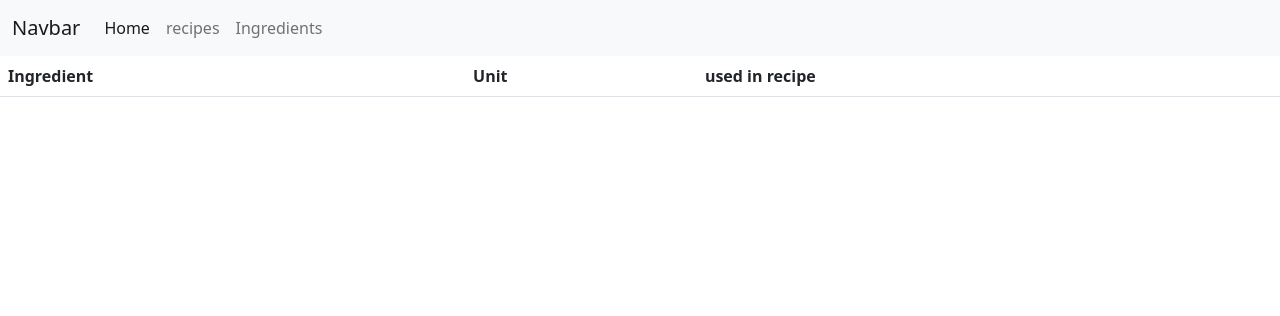
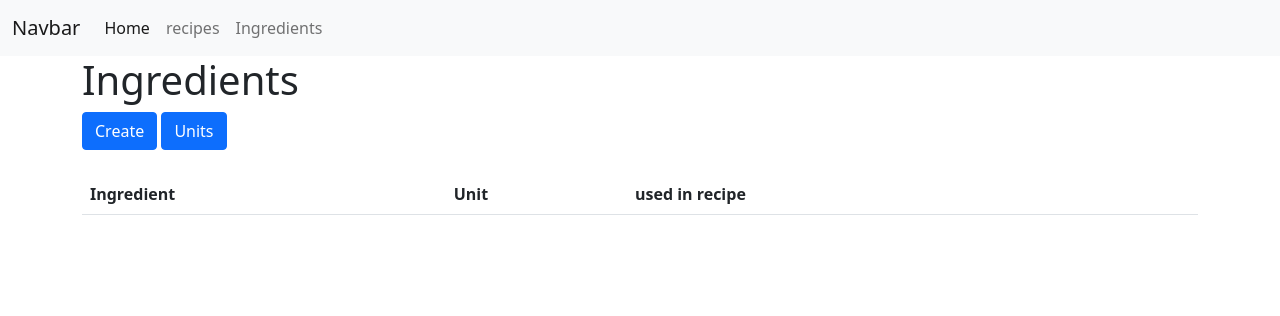
Before and after one commit to r0831281/DjangoFoodcostApp, a Django app: page /ingredients in a window 1280 px wide. Shown: the top 316 px of the page. Run offline with Django 4.2, Linux system fonts and the light colour scheme; data that the repository does not hold is empty.

Commit message:
stuck adding ingredients to recipe

```diff
--- a/FoodcostApp/cost/models.py
+++ b/FoodcostApp/cost/models.py
@@ -18,6 +18,8 @@ class ingredient(models.Model):
         return recipe.objects.filter(ingredients__id=self.id)
     def price(self):
         return ingredientPrice.objects.filter(ingredient=self).order_by('-date')[0].price
+    def priceHistory(self):
+        return ingredientPrice.objects.filter(ingredient=self).order_by('-date')
     def totalPrice(self):
         return ingredientPrice.objects.filter(ingredient=self).order_by('-date')[0].price * recipe_ingredient.objects.filter(ingredient=self).order_by('-recipe__portions')[0].quantity
 
--- a/FoodcostApp/cost/templates/cost/ingredients.html
+++ b/FoodcostApp/cost/templates/cost/ingredients.html
@@ -1,10 +1,21 @@
 {% extends "cost/menu.html" %}
+
+
 {% block content %}
+    <div class="container">
+        <h1>Ingredients</h1>
+        <a href="/cost/ingredients/add" class="btn btn-primary">Create</a>
+        <a href="cost/ingredients/units" class="btn btn-primary">Units</a>
+    </div>
+    <br>
+<div class="container">
         <table class="table">
             <tr>
                 <th>Ingredient</th>
                 <th>Unit</th>
-            <th> used in recipe</th>
+                <th>used in recipe</th>
+                <th></th>
+                <th></th>
             </tr>
             {% for ingredient in ingredients %}
                 <tr>
@@ -15,7 +26,10 @@
                             <br>
                         {% endfor %}
                     </td>
+                    <td><a href="ingredients/{{ ingredient.id }}/edit" class="btn btn-primary">Edit</a></td>
+                    <td><a href="/cost/ingredients/{{ ingredient.id }}/delete" class="btn btn-danger">Delete</a></td>
                 </tr>
             {% endfor %}
         </table>
+    </div>
 {% endblock %}
--- a/FoodcostApp/cost/templates/cost/menu.html
+++ b/FoodcostApp/cost/templates/cost/menu.html
@@ -21,10 +21,10 @@
                 <a class="nav-link active" aria-current="page" href="/">Home</a>
               </li>
               <li class="nav-item">
-                <a class="nav-link" href="/recipes">recipes</a>
+                <a class="nav-link" href="recipes">recipes</a>
               </li>
               <li class="nav-item">
-                <a class="nav-link" href="/ingredients">Ingredients</a>
+                <a class="nav-link" href="ingredients">Ingredients</a>
               </li>
             </ul>
           </div>
--- a/FoodcostApp/cost/templates/cost/recipes.html
+++ b/FoodcostApp/cost/templates/cost/recipes.html
@@ -2,6 +2,8 @@
 {% block content %}
 <div class="container">
 <h1>Recipes</h1>
+    <a href="cost/recipes/create" class="btn btn-primary">Create</a>
+
 
     {%if recipes %}
     <table class="table">
--- /dev/null
+++ b/FoodcostApp/cost/templates/cost/showUnits.html
@@ -0,0 +1 @@
+{% comment %} show all existing units in bootstrap table {% endcomment %}
--- a/FoodcostApp/cost/urls.py
+++ b/FoodcostApp/cost/urls.py
@@ -6,7 +6,15 @@ urlpatterns = [
     path("recipes", views.ShowRecipes, name="recipes"),
     path("recipes/<int:recipe_id>", views.recipeById, name="recipeById"),
     path("cost/recipes/<int:recipe_id>/delete", views.deleteRecipe, name="deleteRecipe"),
-    path("recipes/<int:recipe_id>/edit", views.editRecipe, name="editRecipe"),
+    path("cost/recipes/<int:recipe_id>/edit", views.editRecipe, name="editRecipe"),
     path("ingredients", views.showIngredients, name="ingredients"),
     path("ingredients/<int:ingredient_id>", views.ingredientById, name="ingredientById"),
+    path("ingredients/<int:ingredient_id>/edit", views.editIngredient, name="editIngredient"),
+    path("ingredients/<int:ingredient_id>/delete", views.deleteIngredient, name="deleteIngredient"),
+    path("cost/recipes/create", views.addRecipe, name="addRecipe"),
+    path("cost/ingredients/add", views.addIngredient , name="addIngredient"),
+    path("cost/ingredients/<int:ingredient_id>/addPrice", views.addIngredientPrice, name="addPriceToIngredient"),
+    path("costingredients/units" , views.showUnits, name="showUnits"),
+    path("signUp", views.signUp, name="signUp"),
+    path("signIn", views.signIn, name="signIn"),
 ]
--- a/FoodcostApp/cost/views.py
+++ b/FoodcostApp/cost/views.py
@@ -1,6 +1,7 @@
 from django.shortcuts import render
 from django.http import HttpResponseRedirect
 from .models import recipe,ingredient,unit, recipe_ingredient
+from .forms import loginForm, addRecipeForm, addIngredientForm, addIngredientPriceForm
 # Create your views here.
 
 def index(request):
@@ -40,3 +41,64 @@ def ingredientById(request, ingredient_id):
     ingredient_obj = ingredient.objects.get(id=ingredient_id)
     recipes = recipe.objects.filter(ingredients__id=ingredient_id)
     return render(request, "cost/ingredientById.html", {"ingredient":ingredient_obj, "recipes":recipes})
+
+def editIngredient(request, ingredient_id):
+    '''edit ingredient'''
+    ingredient_obj = ingredient.objects.get(id=ingredient_id)
+    return render(request, "cost/editIngredient.html", {"ingredient":ingredient_obj})
+
+def deleteIngredient(request, ingredient_id):
+    '''delete ingredient'''
+    ingredient.objects.get(id=ingredient_id).delete()
+    return HttpResponseRedirect("/ingredients")
+
+def signIn(request):
+    '''return sign in template'''
+    return render(request, "cost/signIn.html", {"form":loginForm()})
+
+def addRecipe(request):
+    '''add recipe'''
+    if request.method == "POST":
+        form = addRecipeForm(request.POST)
+        if form.is_valid():
+            name = form.cleaned_data["name"]
+            description = form.cleaned_data["description"]
+            portions = form.cleaned_data["portions"]
+            category = form.cleaned_data["category"]
+            ingredients = request.POST.getlist("ingredients")
+            new = recipe.objects.create(name=name, description=description, portions=portions, category=category)
+            for i in ingredients:
+                recipe_ingredient.objects.create(recipe=recipe.objects.get(name=new.name), ingredient=i)
+            return HttpResponseRedirect("/recipes")
+    else:
+        '''return with all ingredients'''
+        ingredients = ingredient.objects.all()
+        return render(request, "cost/addRecipe.html", {"form":addRecipeForm(), "ingredients":ingredients})
+
+
+
+def addIngredient(request):
+    '''add ingredient'''
+    if request.method == "POST":
+        form = addIngredientForm(request.POST)
+        if form.is_valid():
+            name = form.cleaned_data["name"]
+            unit = form.cleaned_data["unit"]
+            ingredient.objects.create(name=name, unit=unit)
+            return HttpResponseRedirect("/ingredients")
+    else:
+        return render(request, "cost/createIngredient.html", {"form":addIngredientForm()})
+
+def addIngredientPrice(request):
+    '''add ingredient price'''
+    return render(request, "cost/addIngredientPrice.html", {"form":addIngredientPriceForm()})
+
+def showUnits(request):
+    '''return unit template'''
+    return render(request, "cost/ingredients/unit.html")
+
+
+def signUp(request):
+    '''return sign up template'''
+    return render(request, "cost/signUp.html",
+    {"form":loginForm()})
```
Also changed, not shown: FoodcostApp/cost/forms.py (added, +21 -0 lines), FoodcostApp/cost/templates/cost/addRecipe.html (added, +20 -0 lines), FoodcostApp/cost/templates/cost/createIngredient.html (added, +15 -0 lines), FoodcostApp/cost/templates/cost/editIngredient.html (added, +8 -0 lines), FoodcostApp/cost/templates/cost/signIn.html (added, +10 -0 lines), FoodcostApp/cost/templates/cost/addUnit.html (added), FoodcostApp/cost/templates/cost/signUp.html (added). Lines whose indentation alone changed are shown as unchanged.
